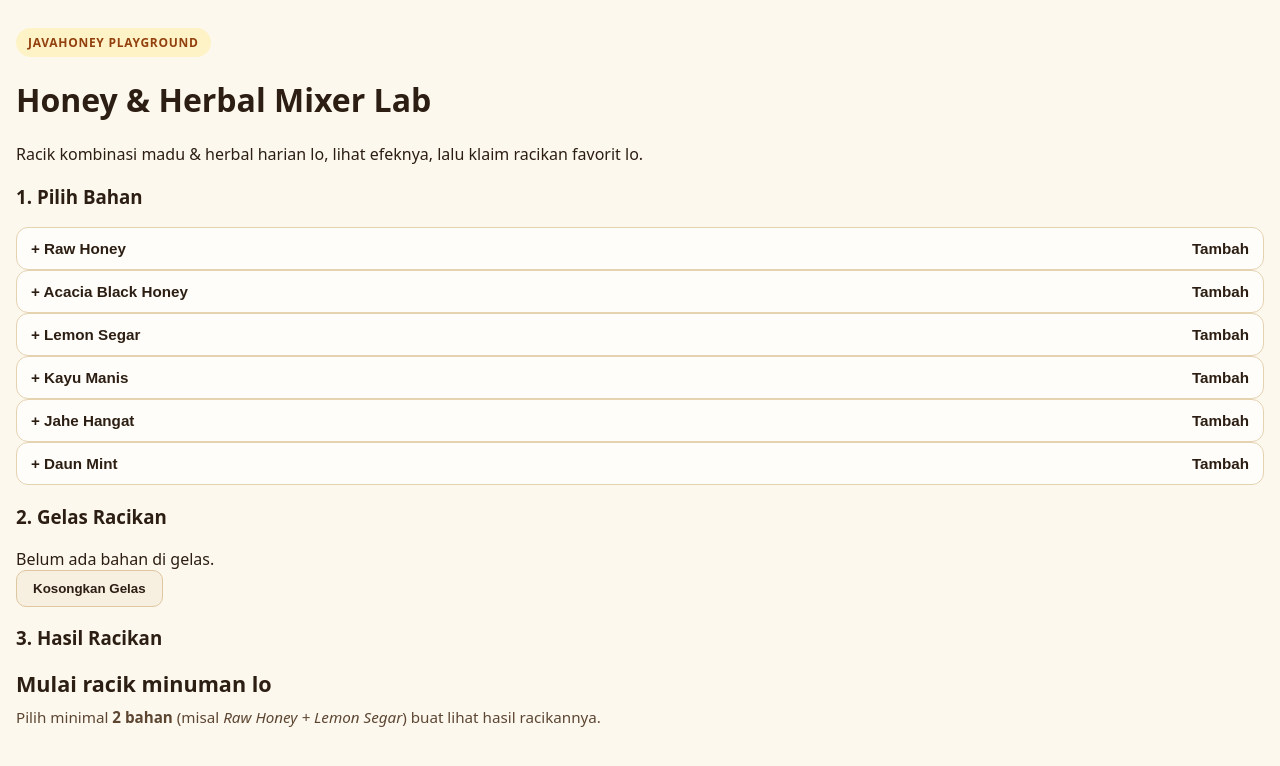
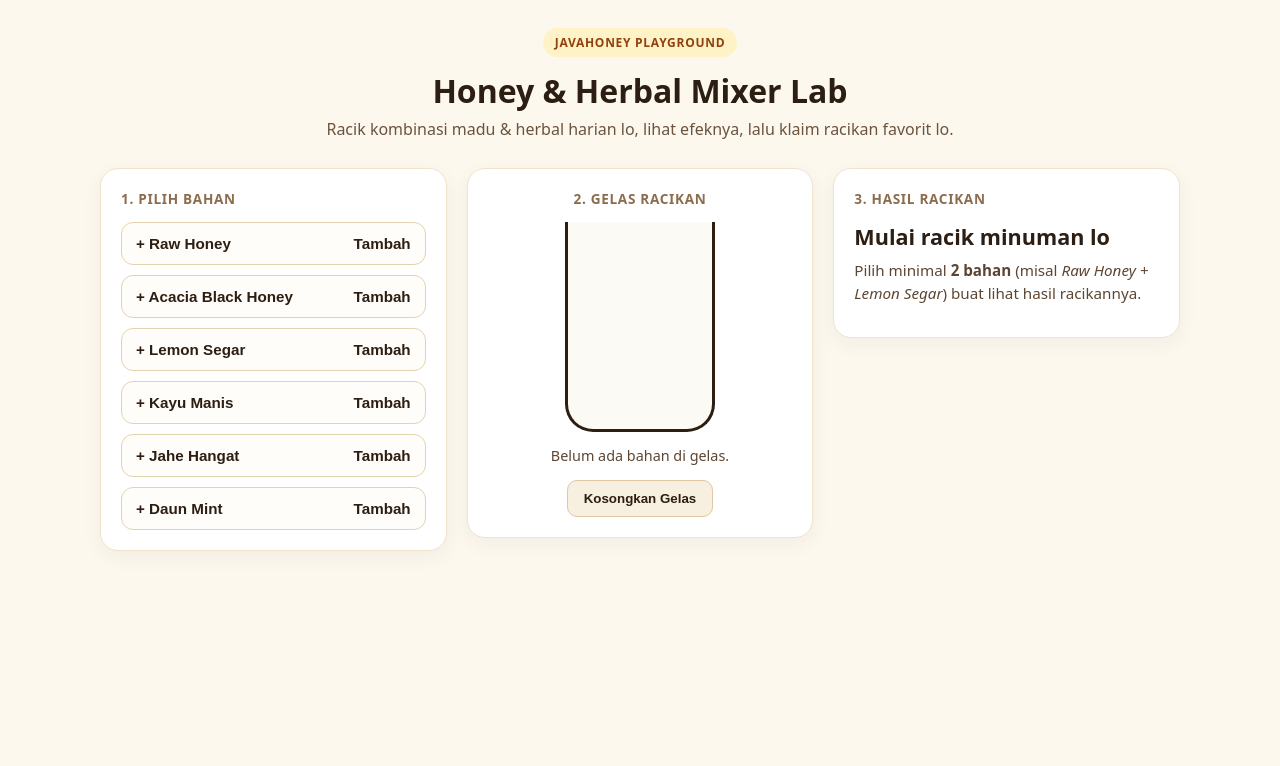
Before and after one commit to sass8727/jvhny-mixer-lab, a plain HTML site: page index.html in a window 1280 px wide. Drawn offline with Linux system fonts and the light colour scheme.

Commit message:
Update style.css

```diff
--- a/style.css
+++ b/style.css
@@ -10,12 +10,12 @@ body {
   padding: 28px 16px 60px;
 }
 
-.container {
+.lab-container {
   max-width: 1080px;
   margin: 0 auto;
 }
 
-.header {
+.lab-header {
   text-align: center;
   margin-bottom: 28px;
 }
@@ -31,17 +31,17 @@ body {
   border-radius: 999px;
 }
 
-.header h1 {
+.lab-header h1 {
   margin: 12px 0 6px;
   font-size: 2rem;
 }
 
-.header p {
+.lab-header p {
   margin: 0;
   color: #6b533e;
 }
 
-.grid {
+.mixer-grid {
   display: grid;
   grid-template-columns: repeat(3, 1fr);
   gap: 20px;
@@ -49,12 +49,12 @@ body {
 }
 
 @media (max-width: 860px) {
-  .grid {
+  .mixer-grid {
     grid-template-columns: 1fr;
   }
 }
 
-.card {
+.panel {
   background: #ffffff;
   border: 1px solid #efe3cc;
   border-radius: 18px;
@@ -62,7 +62,7 @@ body {
   box-shadow: 0 6px 20px rgba(44, 30, 18, 0.05);
 }
 
-.card h3 {
+.panel h3 {
   margin: 0 0 14px;
   font-size: 0.85rem;
   letter-spacing: 0.05em;
@@ -70,7 +70,7 @@ body {
   text-transform: uppercase;
 }
 
-.ingredients-list {
+#ingredients-list {
   display: flex;
   flex-direction: column;
   gap: 10px;
@@ -102,13 +102,13 @@ body {
   cursor: default;
 }
 
-.glass-box {
+.glass-panel {
   display: flex;
   flex-direction: column;
   align-items: center;
 }
 
-.glass {
+.glass-cup {
   position: relative;
   width: 150px;
   height: 210px;
@@ -121,7 +121,7 @@ body {
   align-items: flex-end;
 }
 
-.liquid-fill {
+.liquid {
   width: 100%;
   height: 0%;
   background: #f59e0b;
@@ -129,7 +129,7 @@ body {
   box-shadow: none;
 }
 
-.selected-ingredients {
+.selected-tags {
   margin: 14px 0 12px;
   font-size: 0.9rem;
   color: #5c4632;
@@ -163,12 +163,12 @@ body {
   margin-bottom: 8px;
 }
 
-#result-card h2 {
+.result-panel h2 {
   margin: 4px 0 8px;
   font-size: 1.35rem;
 }
 
-#result-card p {
+.result-panel p {
   margin: 0 0 12px;
   color: #5c4632;
   line-height: 1.5;
```
